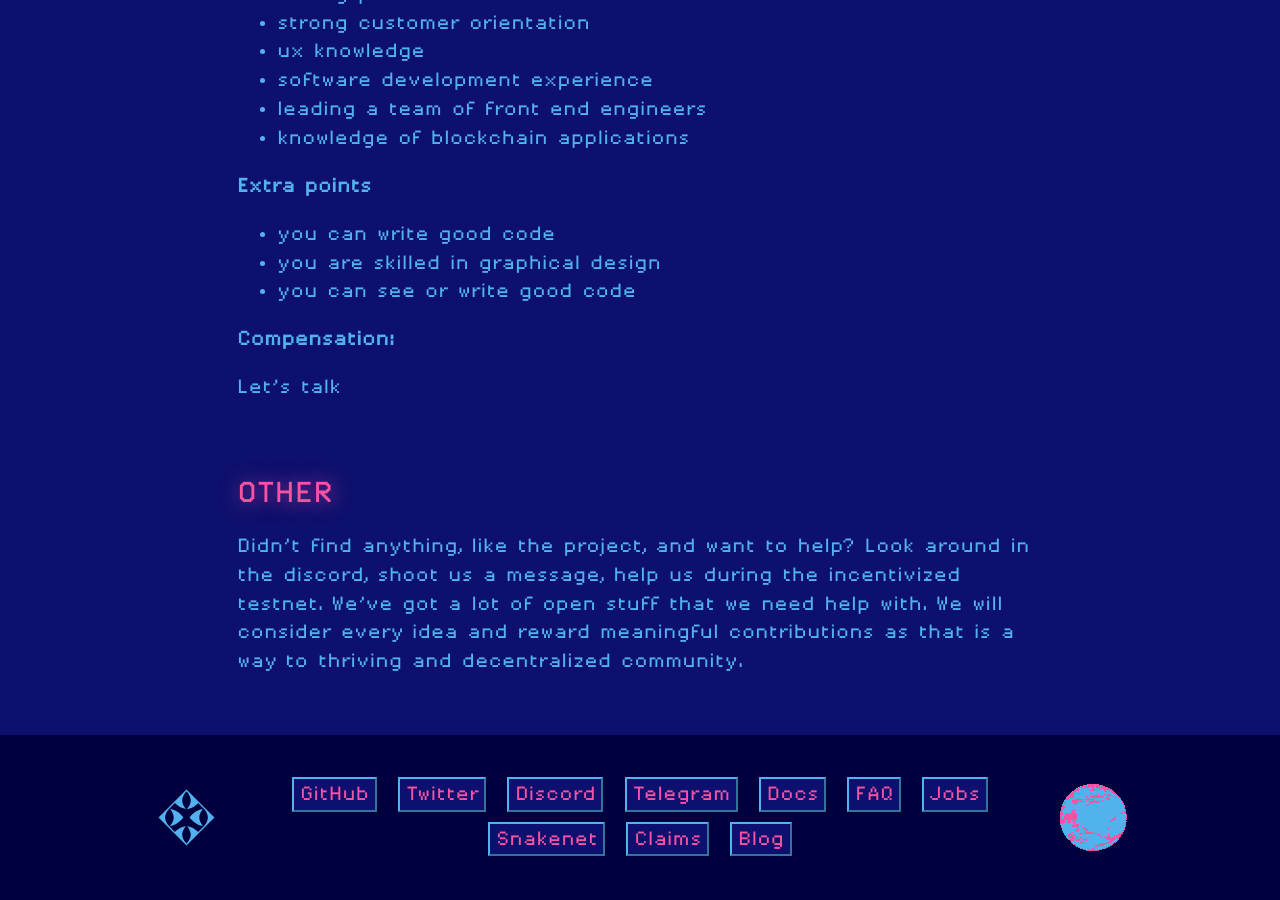
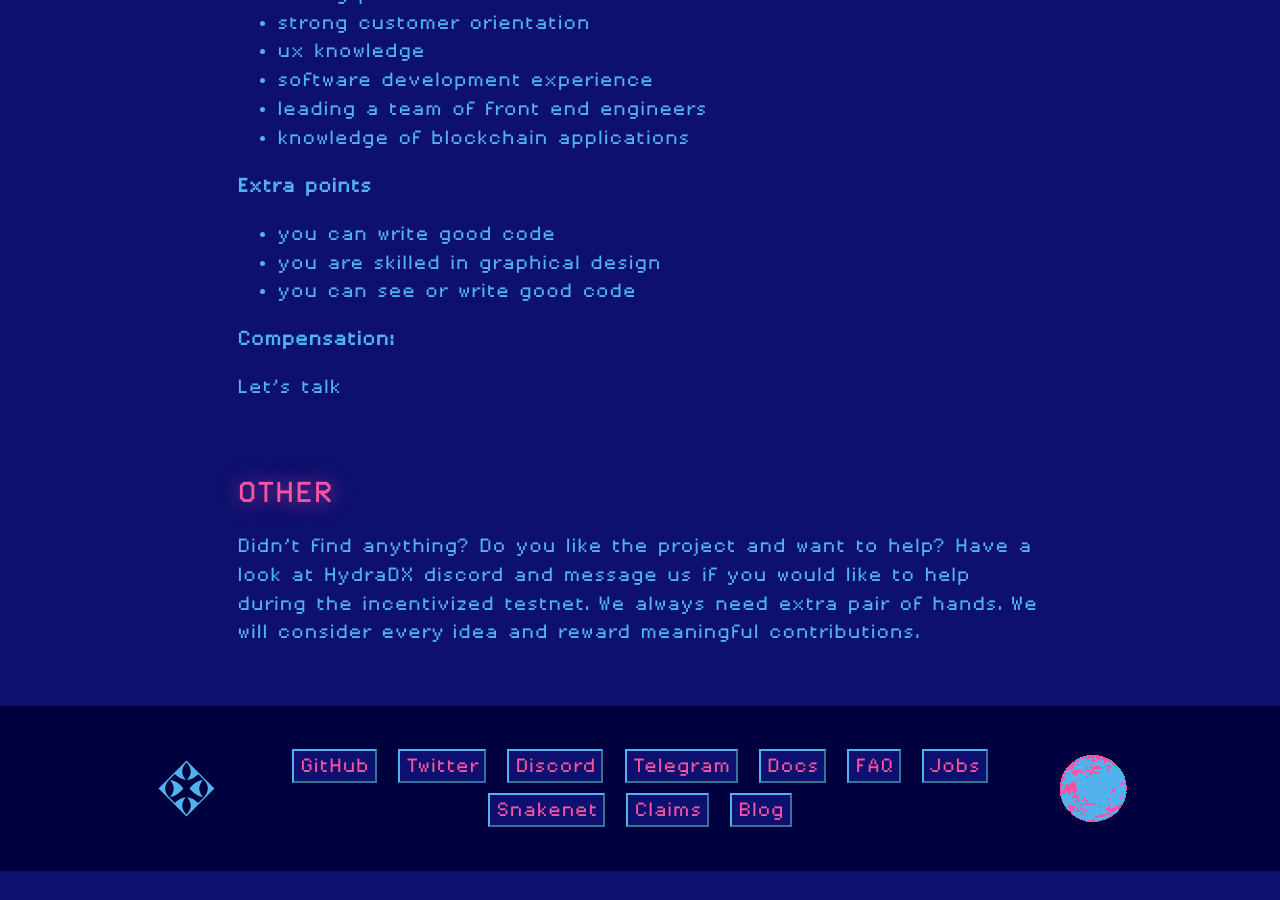
Before and after one commit to galacticcouncil/HydraDX-web-old, a Jekyll site: the page built from jobs.markdown, in a window 1280 px wide and 900 px high, scrolled down 2851 px. Built offline with Jekyll 4.4.1, drawn with Linux system fonts in a browser that asks for light colours; our own code applies the rules of GitHub Pages for plain Markdown files; after the commit the page ends 3722 px from its top, so only the background shows below that.

Commit message:
Update jobs.markdown
Update other

```diff
--- a/jobs.markdown
+++ b/jobs.markdown
@@ -103,4 +103,4 @@ Let's talk
 
 ## [Other](#other)
 
-Didn't find anything, like the project, and want to help? Look around in the discord, shoot us a message, help us during the incentivized testnet. We've got a lot of open stuff that we need help with. We will consider every idea and reward meaningful contributions as that is a way to thriving and decentralized community.
+Didn’t find anything? Do you like the project and want to help? Have a look at HydraDX discord and message us if you would like to help during the incentivized testnet. We always need extra pair of hands. We will consider every idea and reward meaningful contributions.
```
